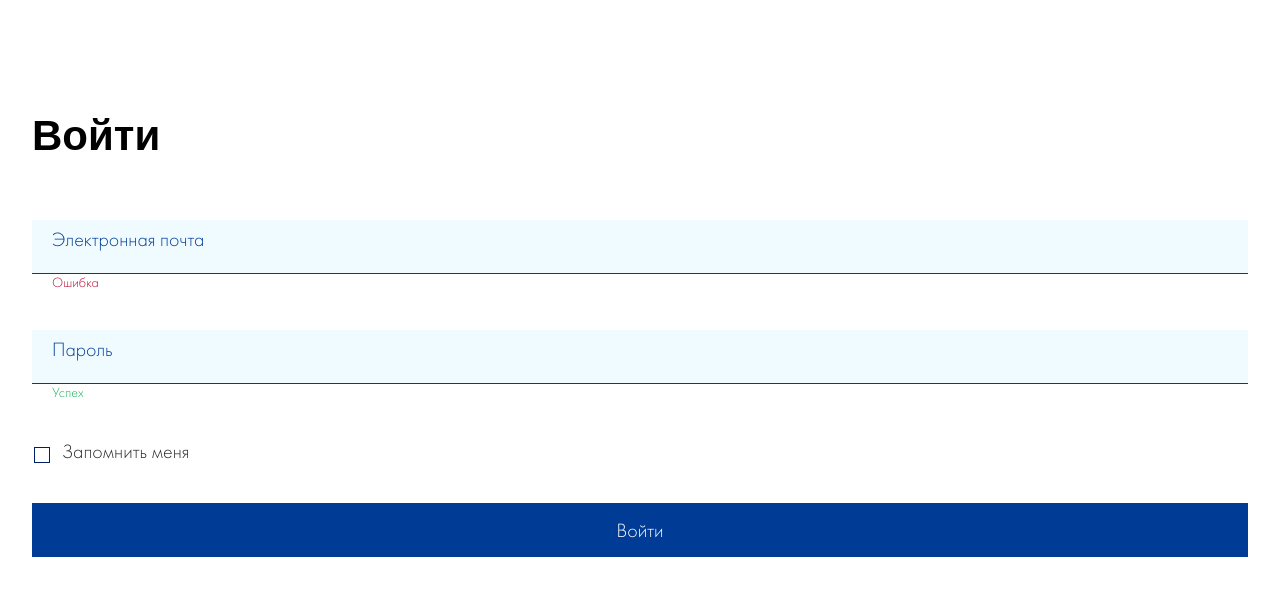
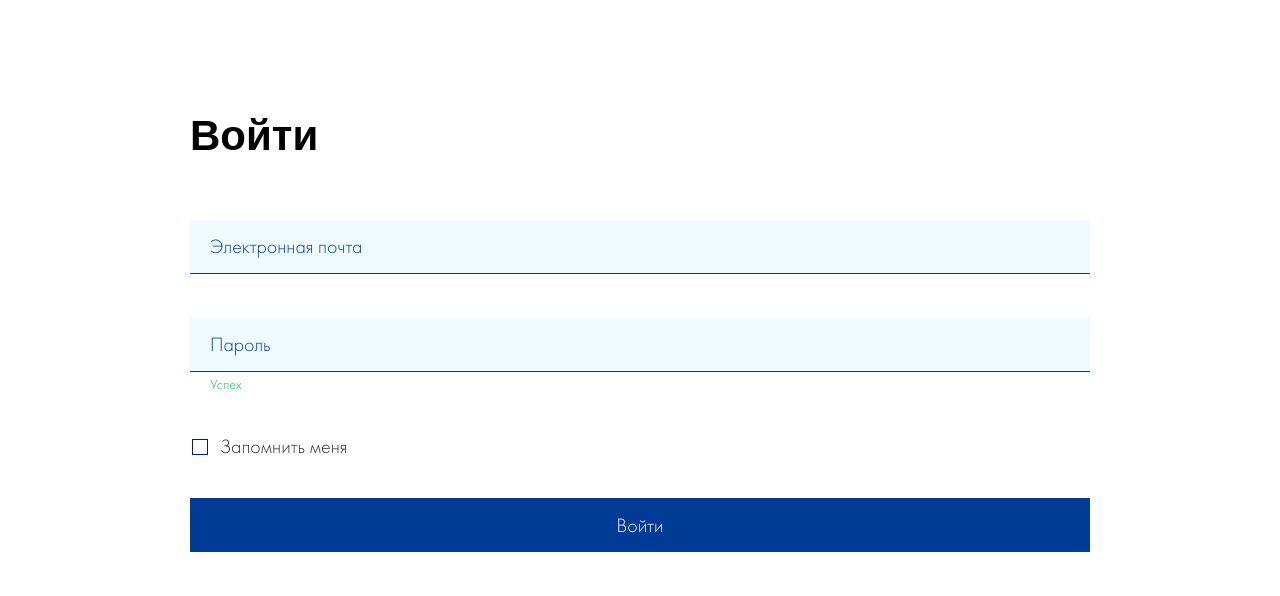
Before and after one commit to Hackathon-Lenta-Team2/frontend, a React app: page /login in a window 1280 px wide. Shown: the top 596 px of the page. Built offline with nearby package versions, Linux system fonts and the light colour scheme; the HTML template or start-up script is replaced by a standard one; a web font is replaced by a local one.

Commit message:
feature: first validation

```diff
--- a/src/components/checkbox/checkbox.scss
+++ b/src/components/checkbox/checkbox.scss
@@ -2,6 +2,7 @@
 	display: inline-block;
 	position: relative;
 	margin: 0 0 40px 30px;
+  padding-top: 3px;
 	cursor: pointer;
 	font-size: 20px;
 	-webkit-user-select: none;
--- a/src/components/input.scss
+++ b/src/components/input.scss
@@ -61,7 +61,7 @@ $successcolor: #14AE5C;
 
 .input:focus ~ .floating-label,
 .input:not(:focus):valid ~ .floating-label {
-	top: -28px;
+	top: -23px;
 	bottom: 10px;
 	left: 20px;
 	font-size: 14px;
@@ -73,7 +73,7 @@ $successcolor: #14AE5C;
 	pointer-events: none;
 	font-size: 20px;
 	left: 20px;
-	top: 8px;
+	top: 15px;
 	transition: 0.2s ease all;
 }
 
@@ -126,7 +126,9 @@ input[type=number] {
 }
 
 .message {
+  display: block;
 	font-size: 14px;
+  padding-top: 4px;
 
 	&__error {
 		color: $errorcolor;
--- a/src/pages/filter.scss
+++ b/src/pages/filter.scss
@@ -4,6 +4,7 @@
 	display: flex;
 	flex-direction: column;
 	text-align: left;
+  margin: auto;
 }
 
 .tab-menu {
--- a/src/pages/login.scss
+++ b/src/pages/login.scss
@@ -1,9 +1,10 @@
 .login {
 	padding-top: 80px;
-	min-width: 900px;
+	width: 900px;
 	display: flex;
 	flex-direction: column;
 	text-align: left;
+  margin: auto;
 
 	&__header {
 		text-align: left;
--- a/src/pages/login.tsx
+++ b/src/pages/login.tsx
@@ -1,4 +1,4 @@
-import React, {ReactElement} from 'react';
+import React, {ReactElement, useState} from 'react';
 import Button from "../components/button/button.tsx";
 import './login.scss'
 import '../components/input.scss'
@@ -6,14 +6,28 @@ import Checkbox from "../components/checkbox/chechbox.tsx";
 
 
 export default function LoginPage(): ReactElement {
+
+  const [ isEmailValidated, setEmailValidation ] = useState(true);
+  let emailErrorMessage = ' '
+  function checkValidation(e) {
+    console.log(e.target.validity.valid);
+    if (!e.target.validity.valid) {
+      setEmailValidation(false);
+      console.log(e.target.validationMessage);
+      emailErrorMessage = e.target.validationMessage;
+    } else {
+      setEmailValidation(true);
+    }
+  }
+
 	return (
 		<div className={'login'}>
 			<h2 className={'login__header'}>Войти</h2>
 			<form name="loginForm">
 				<div className={'input-container'}>
-					<input className={'input'} type="email" name="loginEmail" required minLength="2" maxLength="40"></input>
+					<input className={'input'} type="email" name="loginEmail" required minLength="2" maxLength="40" onChange={checkValidation}></input>
 					<label className={'floating-label'}>Электронная почта</label>
-					<span className={'message message__error'}>Ошибка</span>
+					<span className={'message ' + (!isEmailValidated && 'message__error' || '')}>{emailErrorMessage}</span>
 				</div>
 				<div className={'input-container'}>
 					<input className={'input'} type="password" name="loginPassword" required minLength="6" maxLength="20"></input>
```
Also changed, not shown: 1 other file (tests, documents, lock files or other folders).
